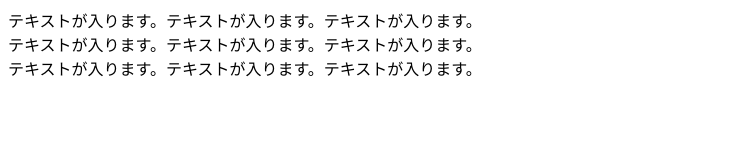
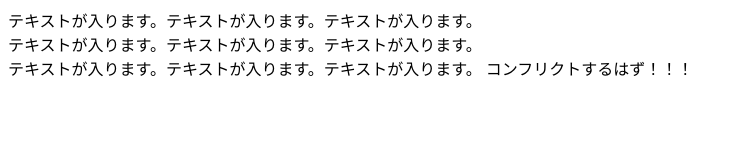
Before and after one commit to willnet/project, a plain HTML site: page index.html in a window 1280 px wide. Shown: the whole page, without its empty margins (0-739 px from the left). Drawn offline with Linux system fonts and the light colour scheme.

Commit message:
Add a line to conflict

```diff
--- a/index.html
+++ b/index.html
@@ -13,6 +13,7 @@
     テキストが入ります。テキストが入ります。テキストが入ります。<br>
     テキストが入ります。テキストが入ります。テキストが入ります。<br>
     テキストが入ります。テキストが入ります。テキストが入ります。
+    コンフリクトするはず！！！
   </div>
 
 
```
